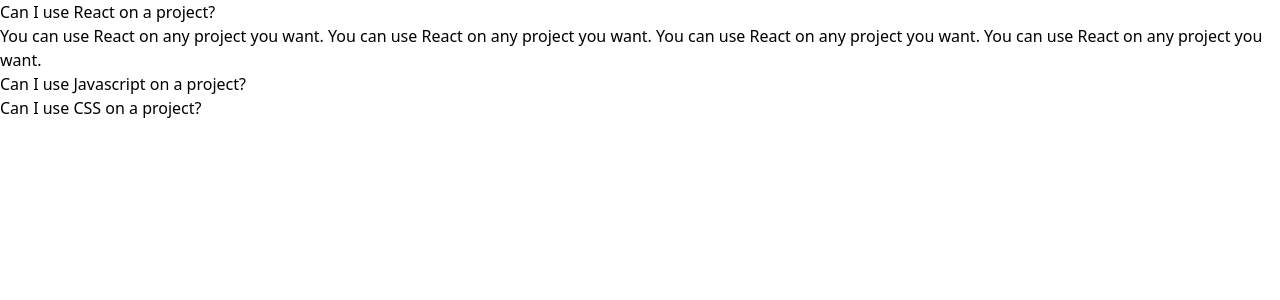
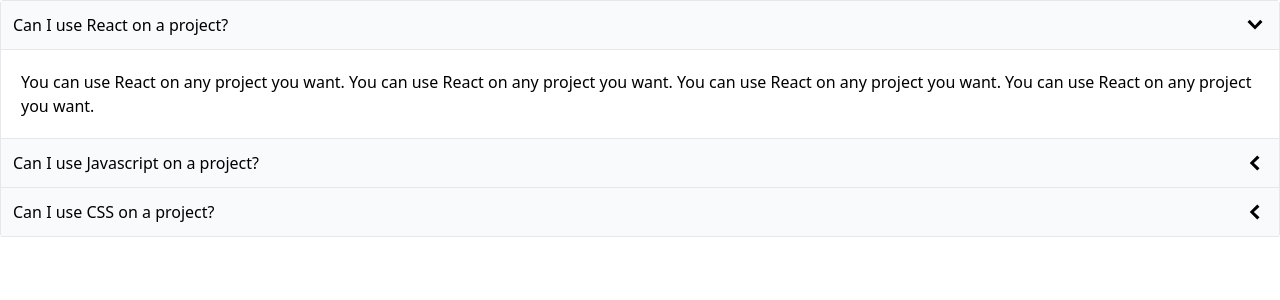
Before and after one commit to DobriJS/TS-React-Custom-Elements, a React (Create React App) app: page / in a window 1280 px wide. Shown: the top 300 px of the page. Built offline with nearby package versions, Linux system fonts and the light colour scheme.

Commit message:
display icons and add styles

```diff
--- a/src/components/Accordion.tsx
+++ b/src/components/Accordion.tsx
@@ -1,4 +1,5 @@
 import { useState } from 'react';
+import { GoChevronDown, GoChevronLeft } from 'react-icons/go';
 
 interface Item {
   id: string;
@@ -18,15 +19,25 @@
   const renderedItems = items.map((item, index) => {
     const isExpanded = index === expandedIndex;
 
+    const icon = (
+      <span className='text-2xl'>{isExpanded ? <GoChevronDown /> : <GoChevronLeft />}</span>
+    );
+
     return (
       <div key={item.id}>
-        <div onClick={() => handleClick(index)}>{item.label}</div>
-        {isExpanded && <div>{item.content}</div>}
+        <div
+          className='flex justify-between p-3 bg-gray-50 border-b items-center cursor-pointer'
+          onClick={() => handleClick(index)}
+        >
+          {item.label}
+          {icon}
+        </div>
+        {isExpanded && <div className='border-b p-5'>{item.content}</div>}
       </div>
     );
   });
 
-  return <div>{renderedItems}</div>;
+  return <div className='border-x border-t rounded'>{renderedItems}</div>;
 };
 
 export default Accordion;
```
